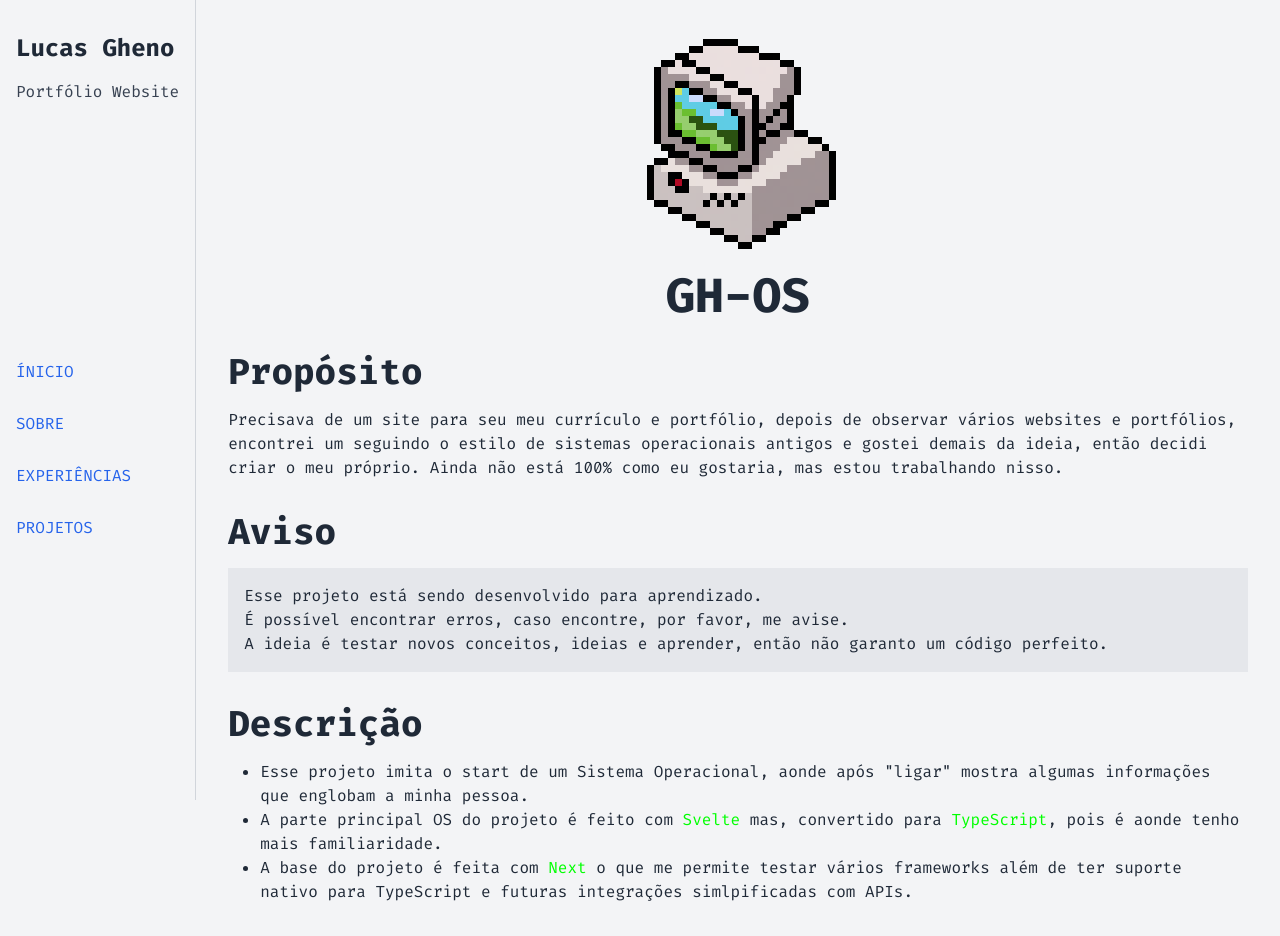
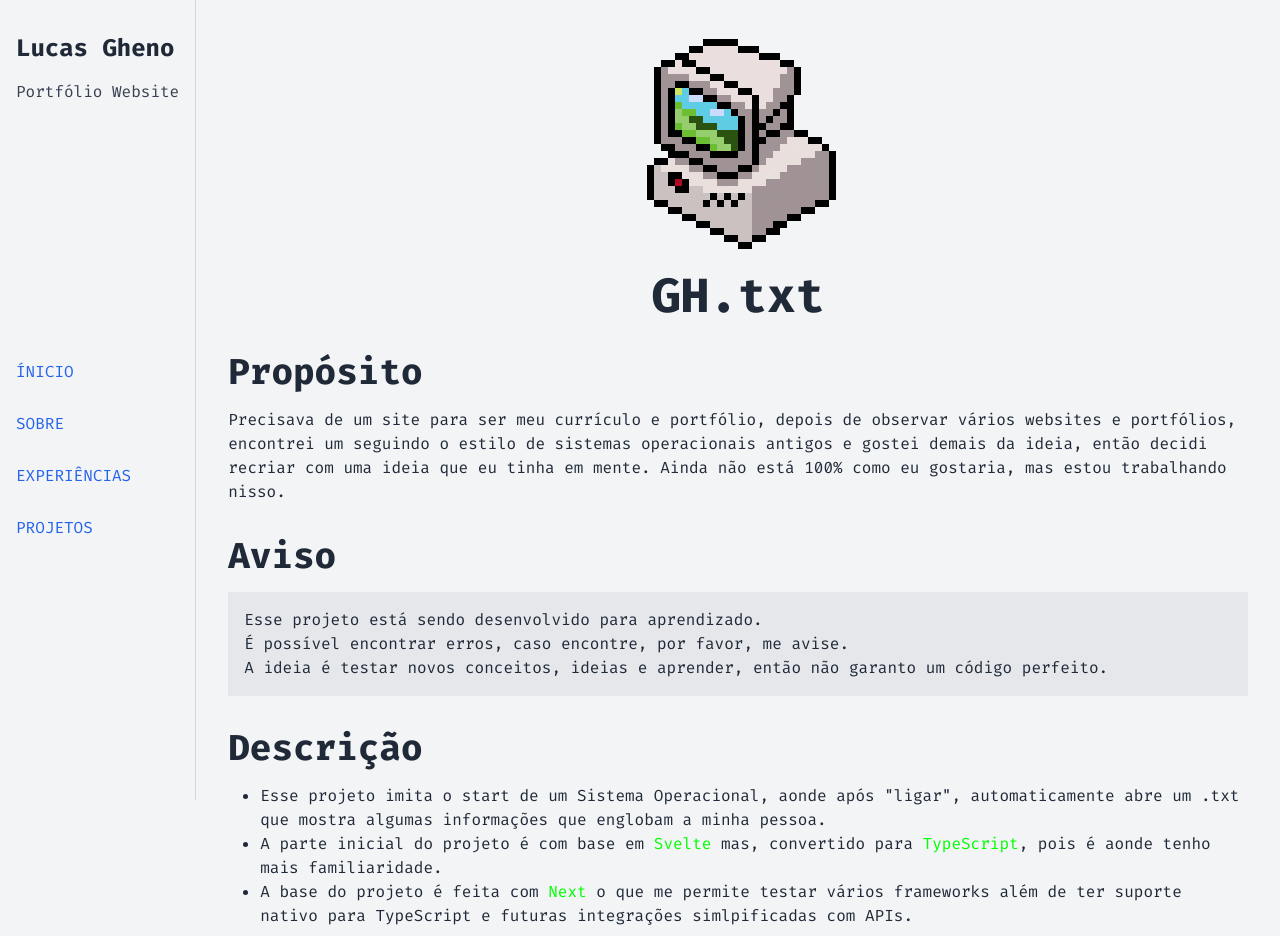
Before and after one commit to ghenosec/gheno.txt, a Next.js app: page /resume in a window 1280 px wide. Shown: the top 936 px of the page. Built offline with nearby package versions, Linux system fonts and the light colour scheme.

Commit message:
refactor: corrected words and changed name

```diff
--- a/src/app/pages/Home.tsx
+++ b/src/app/pages/Home.tsx
@@ -10,12 +10,12 @@ const ResumePage: React.FC = () => {
             height={355}
             className="mx-auto w-56"
           />
-        <h1 className="text-5xl font-bold mt-4">GH-OS</h1>
+        <h1 className="text-5xl font-bold mt-4">GH.txt</h1>
       </div>
       <h1 className="text-4xl font-bold mb-4">Propósito</h1>
       <p>
-       Precisava de um site para seu meu currículo e portfólio, depois de observar vários websites e portfólios, encontrei um seguindo o estilo de sistemas operacionais antigos e gostei demais da ideia,
-        então decidi criar o meu próprio. Ainda não está 100% como eu gostaria, mas estou trabalhando nisso.
+       Precisava de um site para ser meu currículo e portfólio, depois de observar vários websites e portfólios, encontrei um seguindo o estilo de sistemas operacionais antigos e gostei demais da ideia,
+        então decidi recriar com uma ideia que eu tinha em mente. Ainda não está 100% como eu gostaria, mas estou trabalhando nisso.
       </p>
       <h1 className="text-4xl font-bold mt-8 mb-4">Aviso</h1>
       <pre className="bg-gray-200 p-4">
@@ -28,8 +28,8 @@ A ideia é testar novos conceitos, ideias e aprender, então não garanto um có
 
       <h1 className="text-4xl font-bold mt-8 mb-4">Descrição</h1>
       <ul className="list-disc pl-8">
-        <li>Esse projeto imita o start de um Sistema Operacional, aonde após "ligar" mostra algumas informações que englobam a minha pessoa.</li>
-        <li>A parte principal OS do projeto é feito com <a href="https://svelte.dev" className="text-retroGreen">Svelte</a> mas, convertido para <a href="https://www.typescriptlang.org/" className="text-retroGreen">TypeScript</a>, pois é aonde tenho mais familiaridade.</li>
+        <li>Esse projeto imita o start de um Sistema Operacional, aonde após "ligar", automaticamente abre um .txt que mostra algumas informações que englobam a minha pessoa.</li>
+        <li>A parte inicial do projeto é com base em <a href="https://svelte.dev" className="text-retroGreen">Svelte</a> mas, convertido para <a href="https://www.typescriptlang.org/" className="text-retroGreen">TypeScript</a>, pois é aonde tenho mais familiaridade.</li>
         <li>A base do projeto é feita com <a href="https://nextjs.org/" className="text-retroGreen">Next</a> o que me permite testar vários frameworks além de ter suporte nativo para TypeScript e futuras integrações simlpificadas com APIs.</li>
       </ul>
 
```
